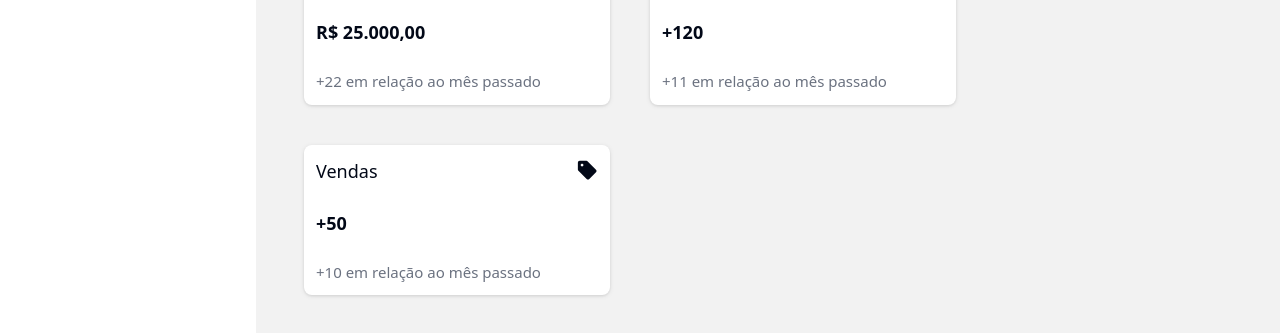
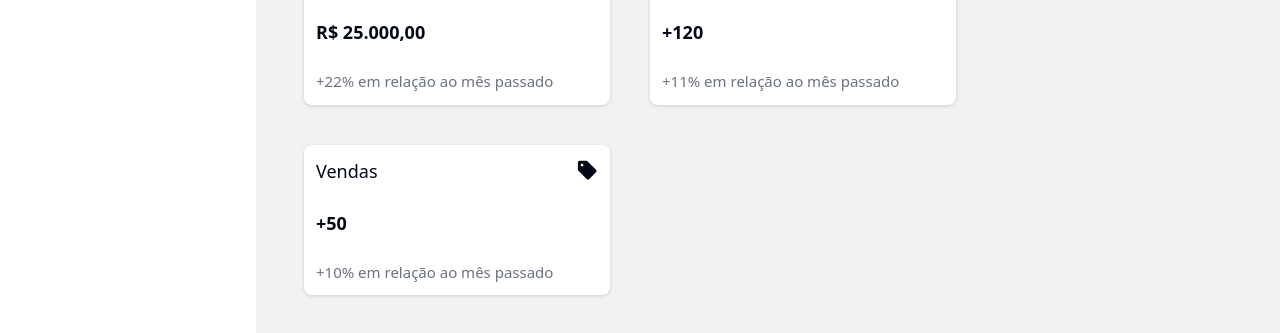
Before and after one commit to marcosdanielr/dashboard-frontend, a React (Vite) app: page / in a window 1280 px wide. Shown: the part 301-634 px from the top of the page. Built offline with nearby package versions, Linux system fonts and the light colour scheme.

Commit message:
fix: percent description in dashboard cards

```diff
--- a/src/constants/dashboard-items.ts
+++ b/src/constants/dashboard-items.ts
@@ -7,19 +7,19 @@ export const dashboardCards = (percents: number[]) => {
   const cards = [
     {
       title: 'Receita',
-      description: `+${percents[0]} em relação ao mês passado`,
+      description: `+${percents[0]}% em relação ao mês passado`,
       value: numberToBRL(25000),
       icon: MdAttachMoney
     },
     {
       title: 'Clientes',
-      description: `+${percents[1]} em relação ao mês passado`,
+      description: `+${percents[1]}% em relação ao mês passado`,
       value: `+${120}`,
       icon: HiUsers
     },
     {
       title: 'Vendas',
-      description: `+${percents[2]} em relação ao mês passado`,
+      description: `+${percents[2]}% em relação ao mês passado`,
       value: `+${50}`,
       icon: MdSell
     },
```
